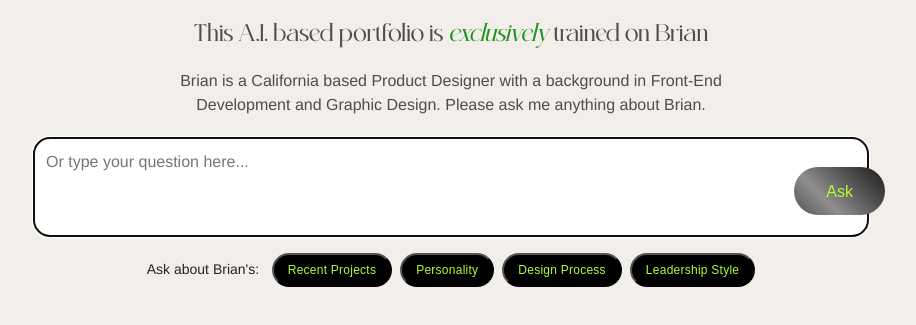
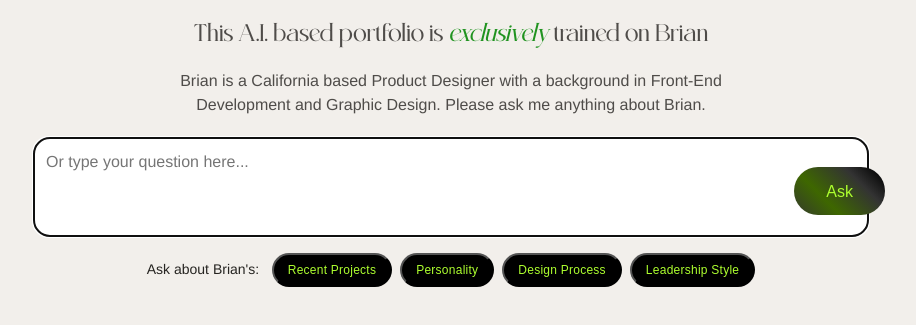
Before and after one commit to b-prouty/site-2024, a website: page public/ai.html in a window 1280 px wide. Shown: the part 301-626 px from the top of the page, without its empty margins (189-1105 px from the left). Drawn offline with nearby package versions, Linux system fonts and the light colour scheme.

Commit message:
Update ai.css

```diff
--- a/public/style/ai.css
+++ b/public/style/ai.css
@@ -241,7 +241,7 @@ h1 {
 
 #askButton {
     position: absolute;
-    right: 1rem;
+    right: 3rem;
     bottom: 12px;
     width: auto;
     height: 48px;
@@ -254,11 +254,11 @@ h1 {
     color: greenyellow;
     background: linear-gradient(
         45deg,
-        #262421 25%,
-        #4a4a4a 35%,
-        #8e8e8e 50%,
-        #4a4a4a 65%,
-        #262421 75%
+        #000 25%,
+        #333 35%,
+        #3e6700 50%,
+        #333 65%,
+        #000 75%
     );
     background-size: 250% 250%;
     transition: all 0.5s ease;
@@ -350,8 +350,8 @@ button:disabled {
         padding: 0 2rem;
     }
 
-    button {
-        right: 3rem;
+    #askButton {
+        right: 1rem;
     }
 }
 
```
